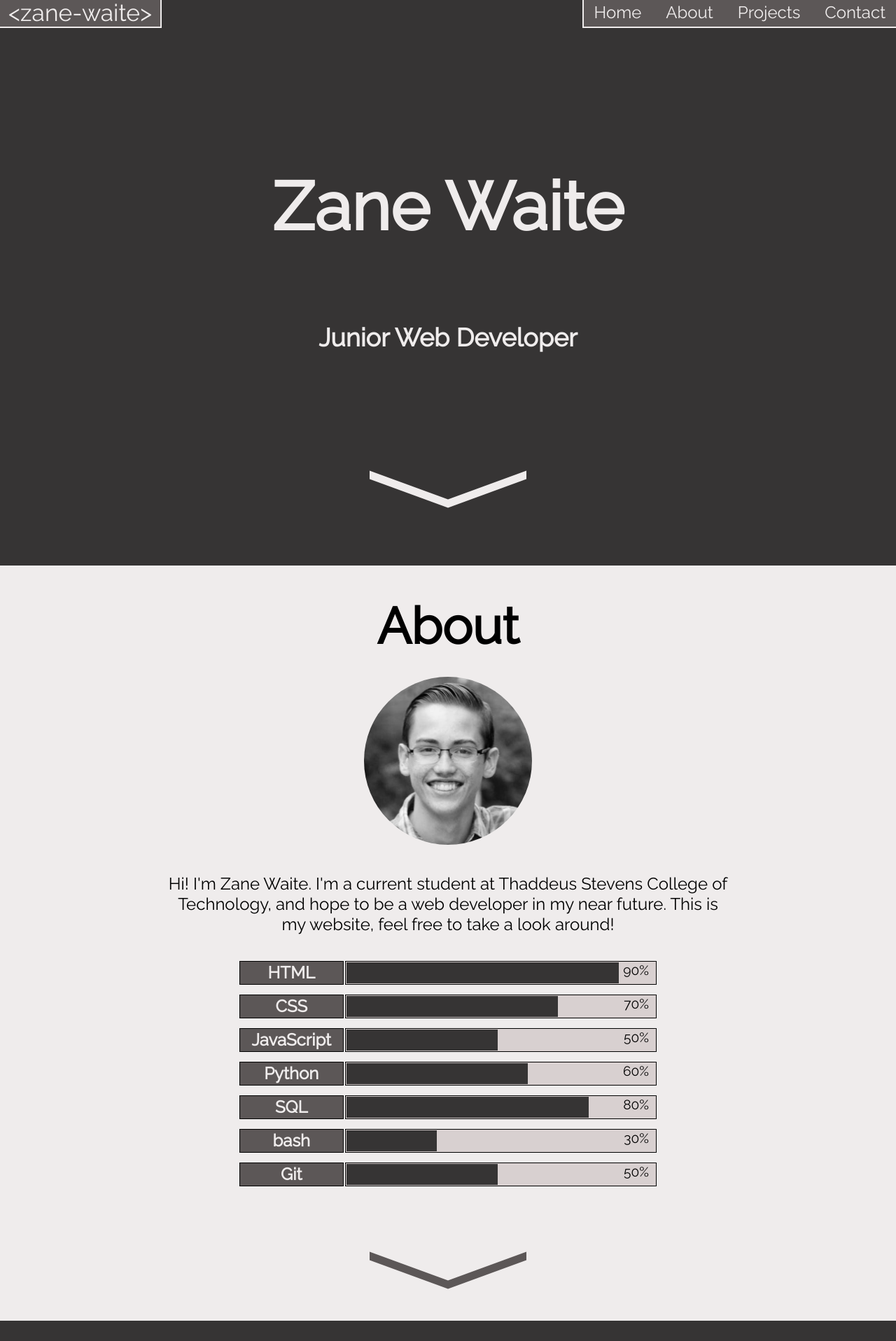
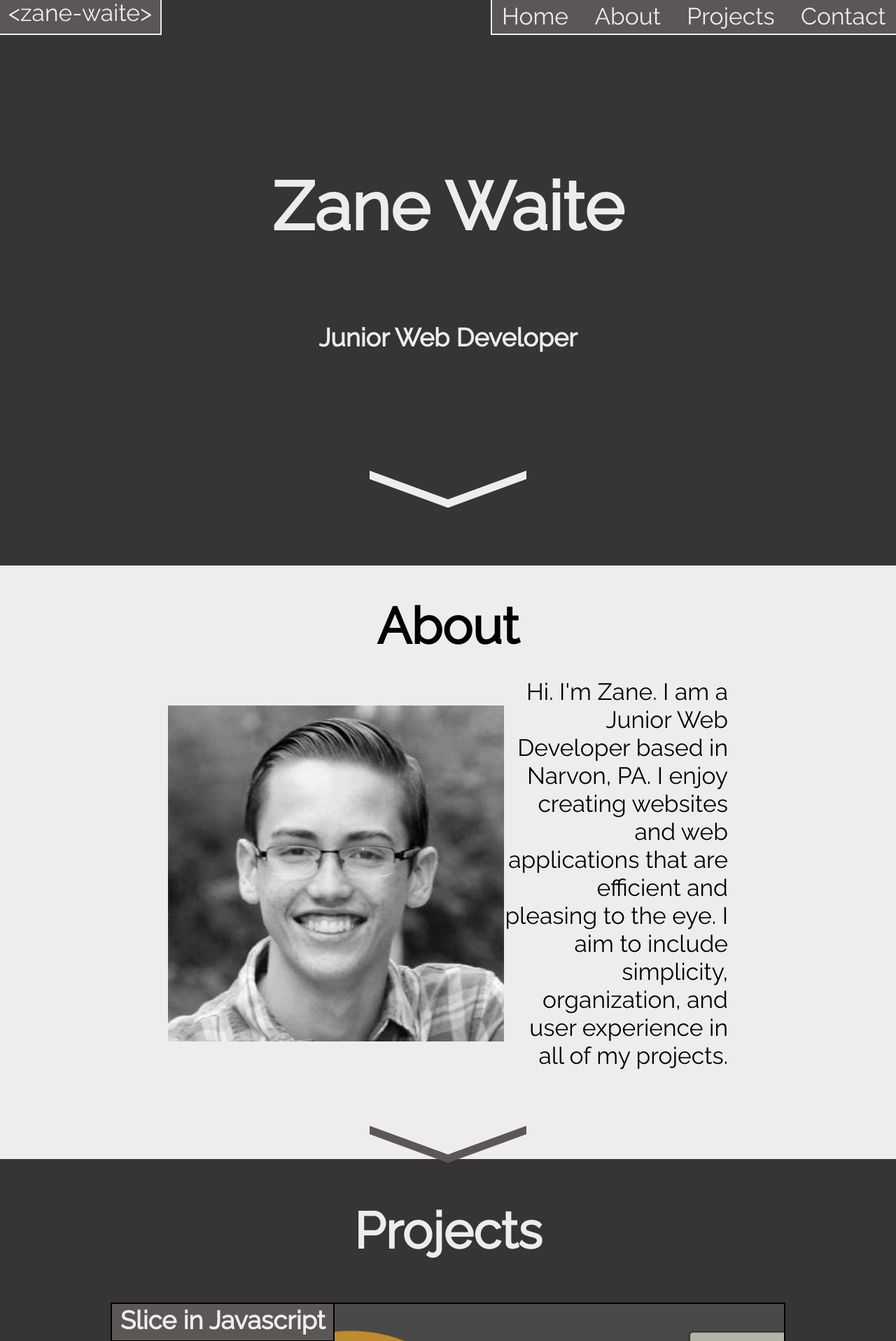
Before and after one commit to zmwaite182/zmwaite182.github.io, a PHP site: page / in a window 1280 px wide. Shown: the top 1916 px of the page at 70% size. Run offline with PHP 8.4, Linux system fonts and the light colour scheme.

Commit message:
Adjust header size on home page and redo about page

```diff
--- a/app.css
+++ b/app.css
@@ -8,7 +8,7 @@
 }
 @keyframes header-drop-down {
   from {
-    top: -50px;
+    top: -70px;
   }
   to {
     top: -10px;
@@ -59,9 +59,10 @@ header .header-content {
   color: #efecec;
   border-bottom: 2px solid #efecec;
   display: inline-block;
+  font-size: 1.4rem;
   padding: 0 0.5rem;
   position: relative;
-  top: -50px;
+  top: -70px;
   animation: header-drop-down 2s ease 3s forwards;
 }
 header a {
@@ -69,11 +70,9 @@ header a {
   text-decoration: none;
 }
 header #header-title {
-  font-size: 1.4rem;
   border-right: 2px solid #efecec;
 }
 header #navigation {
-  width: 446px;
   padding: 0;
   border-left: 2px solid #efecec;
 }
@@ -90,99 +89,28 @@ header #navigation a:hover {
 #about {
   padding: 1rem 10rem;
   background-color: #efecec;
+  height: 100vh;
 }
-#about img {
-  margin: 0 auto;
-  display: block;
-  border-radius: 50%;
-  margin-bottom: 1.7rem;
-  height: 10rem;
+#about .flex-container {
+  display: flex;
 }
-#about p {
-  text-align: center;
+#about .flex-container p {
+  font-size: 1.4rem;
+  font-family: "Raleway", sans-serif;
+  text-align: right;
+  display: inline-block;
+  width: 20rem;
+  margin: auto;
+}
+#about .flex-container img {
+  margin: 1.7rem auto;
+  display: inline-block;
+  height: 20rem;
 }
 #about h1 {
   text-align: center;
   font-size: 3rem;
   margin: 20px auto 30px;
-}
-
-table {
-  background-color: #efecec;
-  margin: 0 auto;
-  width: 75%;
-  border-spacing: 0.1rem 0.6rem;
-}
-table th {
-  width: 25%;
-  background-color: #5c5757;
-  color: #efecec;
-  border: 1px solid black;
-  margin-bottom: 2rem;
-}
-table td {
-  text-align: right;
-  background-color: #d8d0d0;
-  padding-right: 10px;
-  font-size: 0.8rem;
-  border: 1px solid black;
-  margin-bottom: 2rem;
-}
-table #html-percent::before {
-  height: 30px;
-  background-color: #363434;
-  float: left;
-  content: "";
-  padding: 0;
-  width: 90%;
-}
-table #css-percent::before {
-  height: 30px;
-  background-color: #363434;
-  float: left;
-  content: "";
-  padding: 0;
-  width: 70%;
-}
-table #js-percent::before {
-  height: 30px;
-  background-color: #363434;
-  float: left;
-  content: "";
-  padding: 0;
-  width: 50%;
-}
-table #py-percent::before {
-  height: 30px;
-  background-color: #363434;
-  float: left;
-  content: "";
-  padding: 0;
-  width: 60%;
-}
-table #sql-percent::before {
-  height: 30px;
-  background-color: #363434;
-  float: left;
-  content: "";
-  padding: 0;
-  width: 80%;
-}
-table #bash-percent::before {
-  height: 30px;
-  background-color: #363434;
-  float: left;
-  content: "";
-  padding: 0;
-  width: 30%;
-}
-table #git-percent::before {
-  height: 30px;
-  background-color: #363434;
-  float: left;
-  content: "";
-  padding: 0;
-  width: 50%;
 }
 
 #projects {
@@ -252,7 +180,7 @@ table #git-percent::before {
 #contact .download {
   color: #5c5757;
   font-size: 0.6rem;
-  margin-left: 1rem;
+  margin: 0;
 }
 
 form {
--- a/app.sass
+++ b/app.sass
@@ -17,7 +17,7 @@ $font-size: 24px
 
 @keyframes header-drop-down
   from
-    top: -50px
+    top: -70px
   to
     top: -10px
 
@@ -100,18 +100,17 @@ header
     color: $offwhite
     border-bottom: 2px solid $offwhite
     display: inline-block
+    font-size: 1.4rem
     padding: 0 0.5rem
     position: relative
-    top: -50px
+    top: -70px
     animation: header-drop-down 2s ease 3s forwards
   a
     color: $offwhite
     text-decoration: none
   #header-title
-    font-size: 1.4rem
     border-right: 2px solid $offwhite
   #navigation
-    width: 446px
     padding: 0
     border-left: 2px solid $offwhite
     a
@@ -125,50 +124,25 @@ header
 #about
   padding: 1rem 10rem
   background-color: $offwhite
-  img
-    margin: 0 auto
-    display: block
-    border-radius: 50%
-    margin-bottom: 1.7rem
-    height: 10rem
-  p
-    text-align: center
+  height: 100vh
+  .flex-container
+    display: flex
+    p
+      font-size: 1.4rem
+      font-family: $font-stack
+      text-align: right
+      display: inline-block
+      width: 20rem
+      margin: auto
+    img
+      margin: 1.7rem auto
+      display: inline-block
+      height: 20rem
   h1
     text-align: center
     font-size: 3rem
     margin: 20px auto 30px
-table
-  background-color: $offwhite
-  margin: 0 auto
-  width: 75%
-  border-spacing: 0.1rem 0.6rem
-  th
-    width: 25%
-    background-color: $gray
-    color: $offwhite
-    border: 1px solid black
-    margin-bottom: 2rem
-  td
-    text-align: right
-    background-color: darken($offwhite, 10%)
-    padding-right: 10px
-    font-size: 0.8rem
-    border: 1px solid black
-    margin-bottom: 2rem
-  #html-percent::before
-    +skill-percentage(90%)
-  #css-percent::before
-    +skill-percentage(70%)
-  #js-percent::before
-    +skill-percentage(50%)
-  #py-percent::before
-    +skill-percentage(60%)
-  #sql-percent::before
-    +skill-percentage(80%)
-  #bash-percent::before
-    +skill-percentage(30%)
-  #git-percent::before
-    +skill-percentage(50%)
+
 
 #projects
   width: 100%
@@ -225,7 +199,7 @@ table
   .download
     color: $gray
     font-size: 0.6rem
-    margin-left: 1rem
+    margin: 0
 form
   margin: 2rem auto 0
   text-align: center
--- a/index.html
+++ b/index.html
@@ -30,38 +30,10 @@
 
     <section id="about">
       <h1>About</h1>
-      <img src="images/profile.jpg" alt="Picture of Zane">
-      <p>Hi! I'm Zane Waite. I'm a current student at Thaddeus Stevens College of Technology, and hope to be a web developer in my near future. This is my website, feel free to take a look around!</p>
-      <table>
-        <tr>
-          <th>HTML</th>
-          <td id="html-percent">90%</td>
-        </tr>
-        <tr>
-          <th>CSS</th>
-          <td id="css-percent">70%</td>
-        </tr>
-        <tr>
-          <th>JavaScript</th>
-          <td id="js-percent">50%</td>
-        </tr>
-        <tr>
-          <th>Python</th>
-          <td id="py-percent">60%</td>
-        </tr>
-        <tr>
-          <th>SQL</th>
-          <td id="sql-percent">80%</td>
-        </tr>
-        <tr>
-          <th>bash</th>
-          <td id="bash-percent">30%</td>
-        </tr>
-        <tr>
-          <th>Git</th>
-          <td id="git-percent">50%</td>
-        </tr>
-      </table>
+      <div class="flex-container">
+        <img src="images/profile.jpg" alt="Picture of Zane">
+        <p>Hi. I'm Zane. I am a Junior Web Developer based in Narvon, PA. I enjoy creating websites and web applications that are efficient and pleasing to the eye. I aim to include simplicity, organization, and user experience in all of my projects.</p>
+      </div>
       <a href="#projects" class="chevron-2"></a>
     </section>
 
```
Also changed, not shown: 1 other file.
